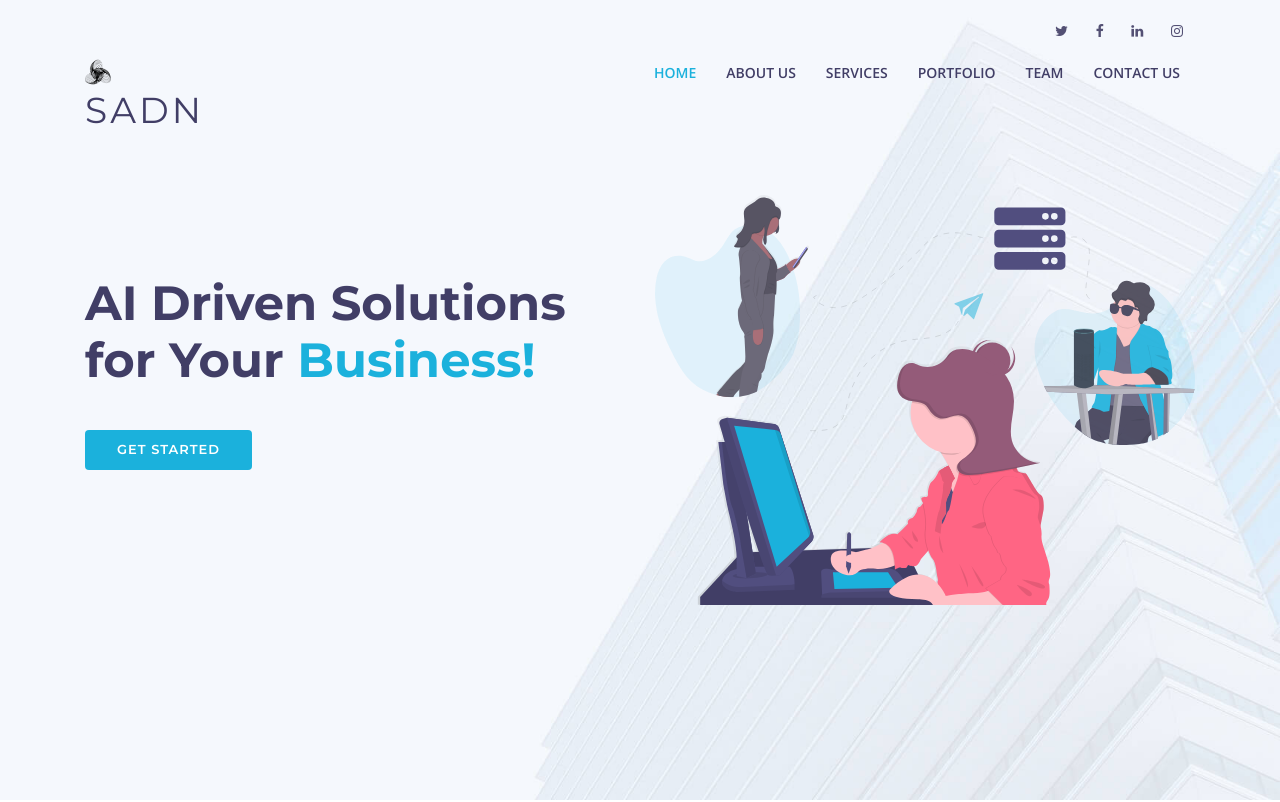
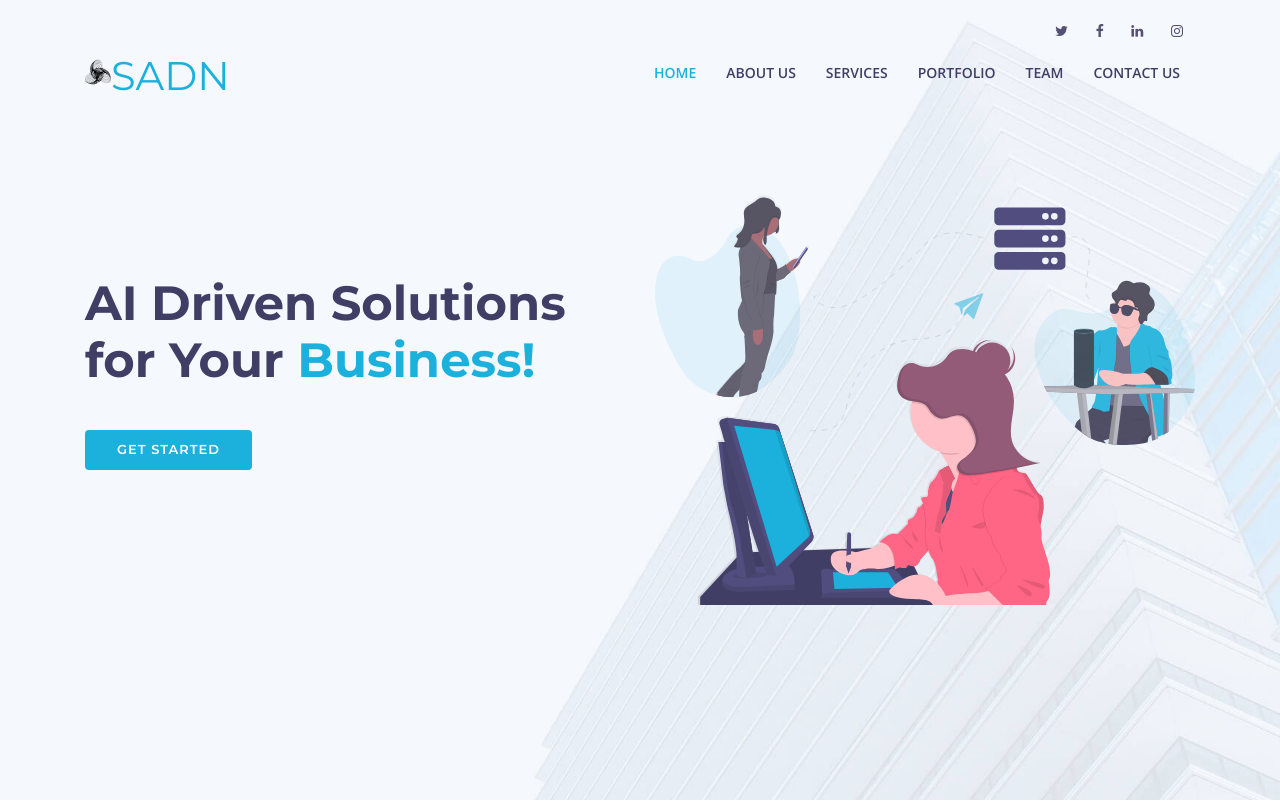
Before and after one commit to adeen21/sand.github.io, a plain HTML site: page index.html in a window 1280 px wide. Shown: the top 802 px of the page. Drawn offline with nearby package versions, Linux system fonts and the light colour scheme; files whose address does not match are found by name.

Commit message:
Updated logo and text

```diff
--- a/index.html
+++ b/index.html
@@ -54,12 +54,14 @@
 
     <div class="container">
 
-      <div class="logo float-left">
-        <!-- Uncomment below if you prefer to use an image logo -->
-        <a href="#header" class="scrollto"><img src="img/favicon.png" alt="" class="img-fluid"></a>
-        <h1 class="text-light"><a href="#intro" class="scrollto"><span>SADN</span></a></h1>
-        <!-- <a href="#header" class="scrollto"><img src="img/logo.png" alt="" class="img-fluid"></a> -->
-      </div>
+<div class="logo float-left">
+  <!-- Uncomment below if you prefer to use an image logo -->
+  <a href="#header" class="scrollto"><img src="img/favicon.png" alt="" class="img-fluid"></a>
+  <!-- <a href="#header" class="scrollto"><img src="img/logo.png" alt="" class="img-fluid"></a> -->
+</div>
+<div class="text float-left">
+  <h1 class="text-light"><a href="#intro" class="scrollto"><span>SADN</span></a></h1>
+</div>
 
       <nav class="main-nav float-right d-none d-lg-block">
         <ul>
```
